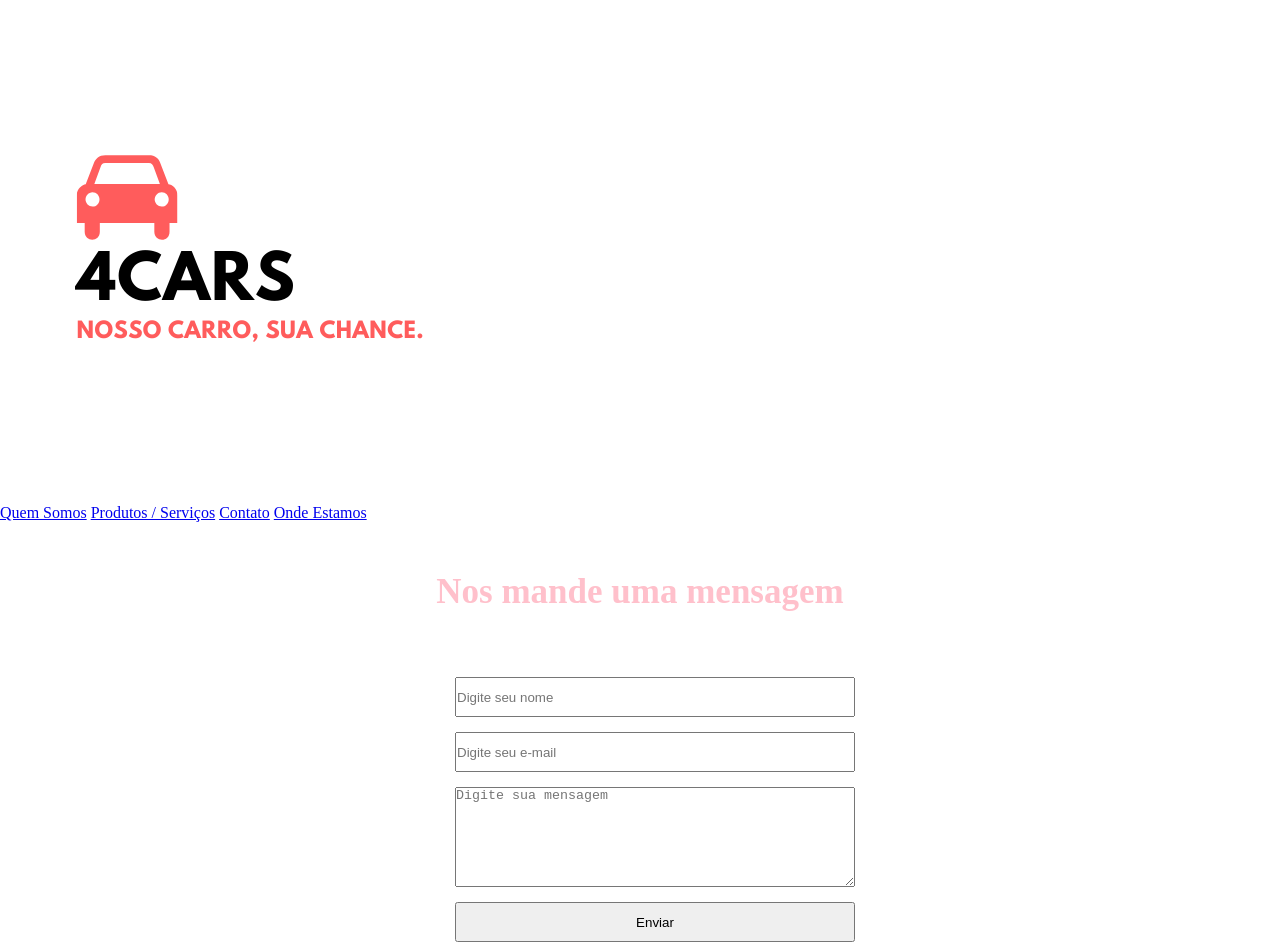
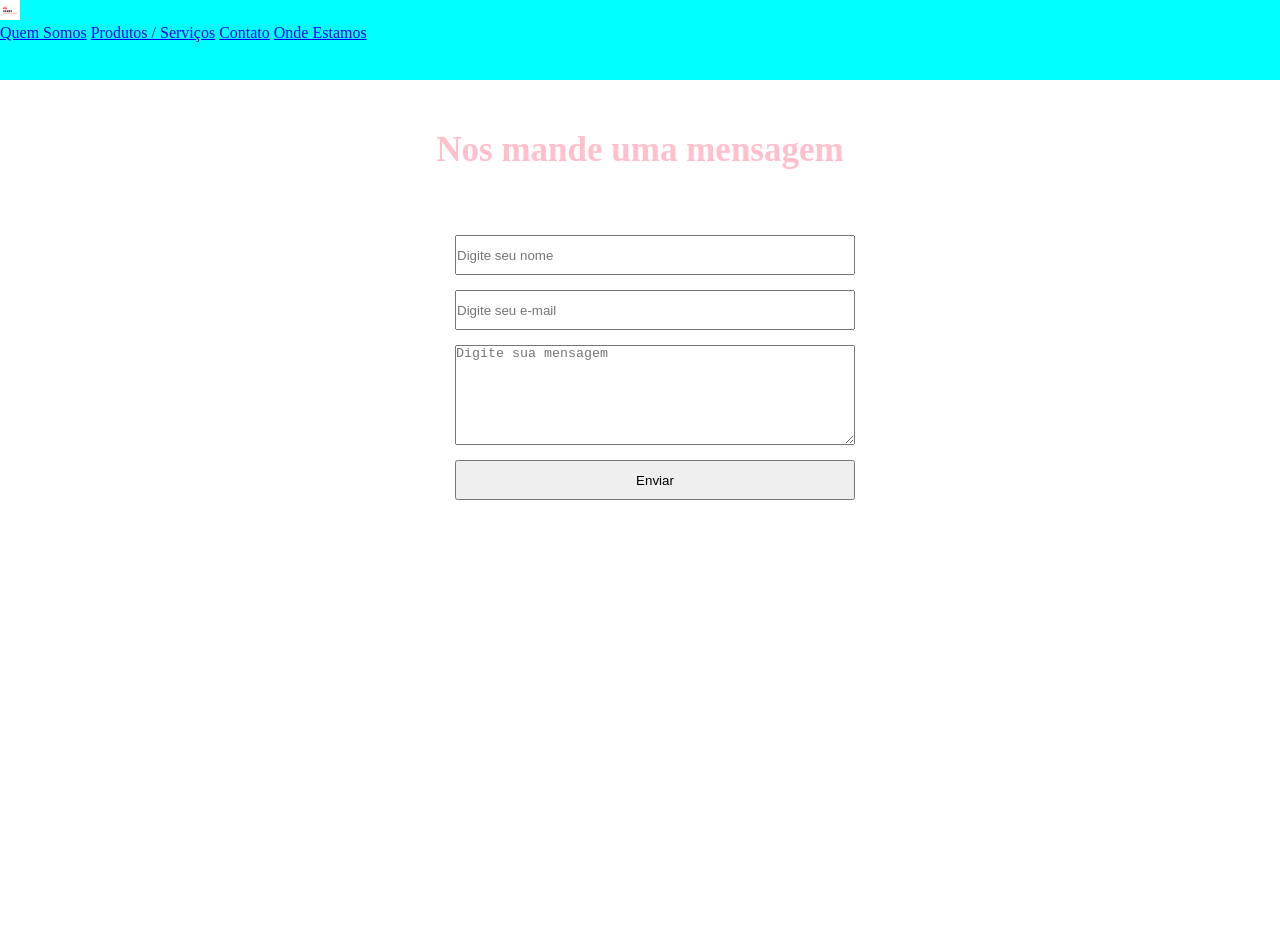
Before and after one commit to future4code/Ailton-landing-page4, a plain HTML site: page landingpage-4cars/index.html in a window 1280 px wide. Shown: the top 945 px of the page. Drawn offline with Linux system fonts and the light colour scheme.

Commit message:
coloquei as tags

```diff
--- a/landingpage-4cars/style.css
+++ b/landingpage-4cars/style.css
@@ -3,8 +3,23 @@
     padding: 0;
     box-sizing: border-box;
 }
+/* Container */
+.container{
+    display: grid;
+    grid-template-rows:10vh 1fr 10vh;
+    grid-template-columns: 1fr;
+
+}
 /* Header */
-
+header{
+    background-color: aqua;
+}
+article img{
+    width: 20px;
+}
+/* Main */
+/* Quem somos */
+/* produtos-serviços */
 /* Contato */
 #contato {
     height: 750px;
@@ -34,7 +49,7 @@
     height: 100px;
     box-sizing: border-box;
 }
-
+/* Onde estamos */
 /* Footer */
 #redesSociais {
     display: block;
```
